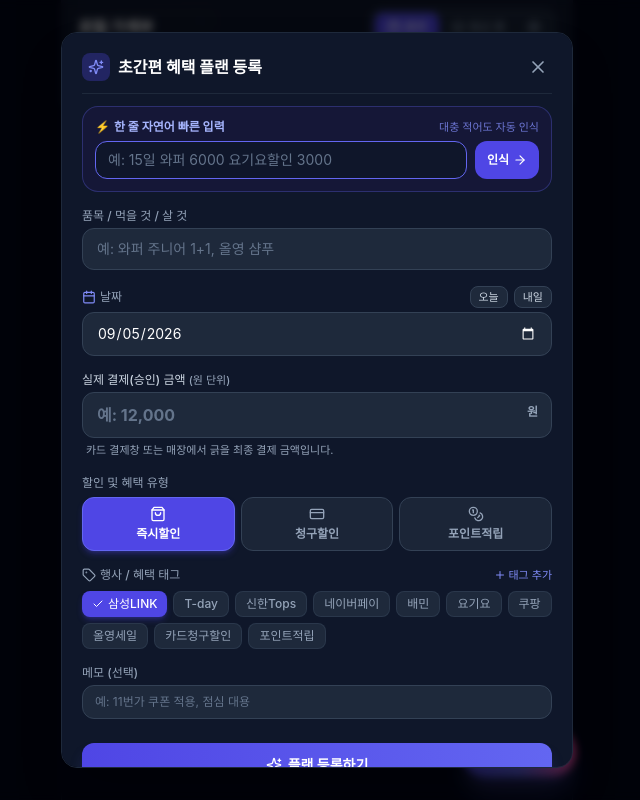
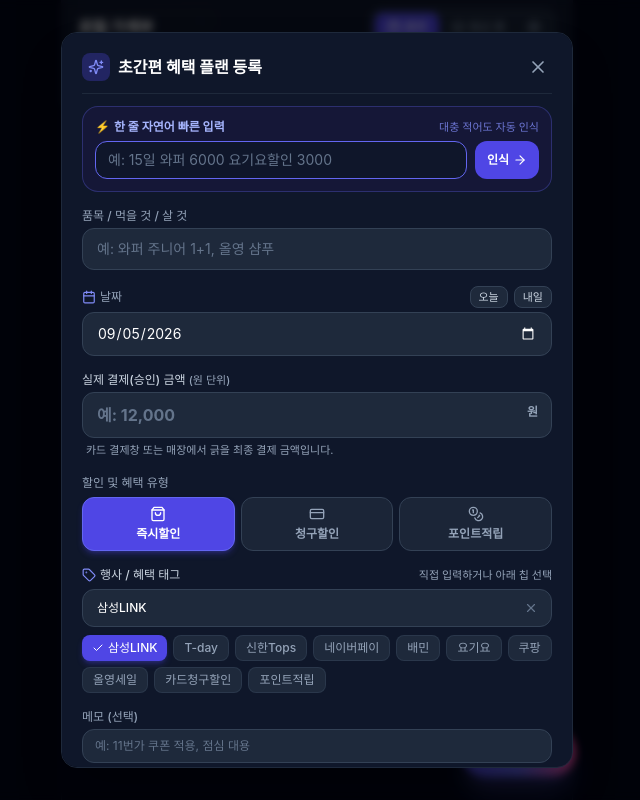
Before and after one commit to hyungoo7703/local-ledger, a React (Vite) app: page / in a window 1280 px wide. Both pictures are taken after a click on the button "플랜 등록하기". Shown: the part 231-1031 px from the top of the page, without its empty margins (323-963 px from the left). Built offline with nearby package versions, Linux system fonts and the light colour scheme.

Commit message:
feat: 행사/혜택 태그 직접 입력 및 자주 쓰는 칩 원터치 선택 지원

```diff
--- a/src/components/QuickAddModal.tsx
+++ b/src/components/QuickAddModal.tsx
@@ -38,8 +38,6 @@ export const QuickAddModal: React.FC<QuickAddModalProps> = ({
   const [benefitAmount, setBenefitAmount] = useState<string>('');
   const [dealTag, setDealTag] = useState('기타');
   const [memo, setMemo] = useState('');
-  const [isNewTagInputOpen, setIsNewTagInputOpen] = useState(false);
-  const [newTagName, setNewTagName] = useState('');
 
   const quickInputRef = useRef<HTMLInputElement>(null);
   const titleInputRef = useRef<HTMLInputElement>(null);
@@ -70,8 +68,6 @@ export const QuickAddModal: React.FC<QuickAddModalProps> = ({
           quickInputRef.current?.focus();
         }, 150);
       }
-      setIsNewTagInputOpen(false);
-      setNewTagName('');
     }
   }, [isOpen, editItem, initialDate, quickTags]);
 
@@ -124,6 +120,13 @@ export const QuickAddModal: React.FC<QuickAddModalProps> = ({
       finalBenefit = 0;
     }
 
+    const trimmedTag = (finalSelectedTag || '').trim() || '기타';
+
+    // 직접 입력한 새 태그는 quickTags에 자동으로 등록하여 다음번 원터치 재사용 지원
+    if (trimmedTag !== '기타' && !quickTags.includes(trimmedTag)) {
+      onAddTag(trimmedTag);
+    }
+
     const item: DealItem = {
       id: editItem ? editItem.id : generateId(),
       date: finalTargetDate,
@@ -131,7 +134,7 @@ export const QuickAddModal: React.FC<QuickAddModalProps> = ({
       finalPrice: finalPaid,
       benefitType: finalType,
       benefitAmount: finalBenefit,
-      dealTag: finalSelectedTag,
+      dealTag: trimmedTag,
       memo: memo.trim(),
       isCompleted: editItem ? editItem.isCompleted : false,
       createdAt: editItem ? editItem.createdAt : Date.now()
@@ -149,16 +152,6 @@ export const QuickAddModal: React.FC<QuickAddModalProps> = ({
     }
 
     onClose();
-  };
-
-  const handleAddNewTag = () => {
-    const trimmed = newTagName.trim();
-    if (trimmed && !quickTags.includes(trimmed)) {
-      onAddTag(trimmed);
-      setDealTag(trimmed);
-      setNewTagName('');
-      setIsNewTagInputOpen(false);
-    }
   };
 
   const parsedPaid = parseInt(finalPrice.replace(/,/g, ''), 10) || 0;
@@ -420,45 +413,44 @@ export const QuickAddModal: React.FC<QuickAddModalProps> = ({
             </div>
           )}
 
-          {/* Quick Tag Chips */}
+          {/* Tag Input & Quick Chips */}
           <div>
-            <div className="flex items-center justify-between text-xs font-medium text-slate-400 mb-2">
+            <div className="flex items-center justify-between text-xs font-medium text-slate-300 mb-1.5">
               <span className="flex items-center gap-1">
-                <Tag className="w-3.5 h-3.5" /> 행사 / 혜택 태그
+                <Tag className="w-3.5 h-3.5 text-indigo-400" />
+                행사 / 혜택 태그
               </span>
+              <span className="text-[11px] text-slate-400">
+                직접 입력하거나 아래 칩 선택
+              </span>
+            </div>
+
+            {/* Direct Editable Tag Input */}
+            <div className="relative mb-2">
+              <input
+                type="text"
+                placeholder="예: 삼성LINK, T-day, 배민, 스타벅스 등 직접 입력"
+                value={dealTag}
+                onChange={(e) => setDealTag(e.target.value)}
+                className="w-full bg-slate-800 border border-slate-700 rounded-xl px-3.5 py-2.5 text-xs text-white placeholder-slate-500 focus:outline-none focus:border-indigo-500 font-medium"
+              />
+              {dealTag && (
                 <button
                   type="button"
-                onClick={() => setIsNewTagInputOpen(!isNewTagInputOpen)}
-                className="text-[11px] text-indigo-400 hover:text-indigo-300 font-normal flex items-center gap-0.5"
+                  onClick={() => setDealTag('')}
+                  className="absolute right-3 top-2.5 text-slate-500 hover:text-slate-300 p-0.5"
+                  title="태그 지우기"
                 >
-                <Plus className="w-3 h-3" /> 태그 추가
+                  <X className="w-3.5 h-3.5" />
                 </button>
+              )}
             </div>
 
-            {/* Tag add input inline */}
-            {isNewTagInputOpen && (
-              <div className="flex gap-1.5 mb-2">
-                <input
-                  type="text"
-                  placeholder="새 행사 태그명"
-                  value={newTagName}
-                  onChange={(e) => setNewTagName(e.target.value)}
-                  className="flex-1 bg-slate-800 border border-slate-700 rounded-lg px-2.5 py-1 text-xs text-white placeholder-slate-500 focus:outline-none focus:border-indigo-500"
-                />
-                <button
-                  type="button"
-                  onClick={handleAddNewTag}
-                  className="px-2.5 py-1 bg-indigo-600 text-white rounded-lg text-xs font-medium"
-                >
-                  추가
-                </button>
-              </div>
-            )}
-
-            {/* Chips list */}
+            {/* Quick Chips list */}
+            <div>
               <div className="flex flex-wrap gap-1.5">
                 {quickTags.map((tag) => {
-                const isSelected = dealTag === tag;
+                  const isSelected = dealTag.trim().toLowerCase() === tag.toLowerCase();
                   return (
                     <button
                       key={tag}
@@ -475,6 +467,7 @@ export const QuickAddModal: React.FC<QuickAddModalProps> = ({
                     </button>
                   );
                 })}
+              </div>
             </div>
           </div>
 
```
Lines whose indentation alone changed are shown as unchanged.
